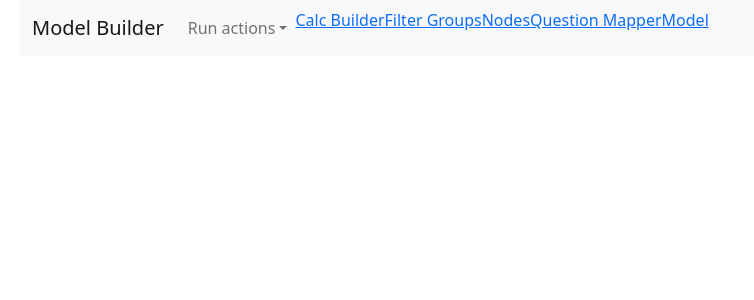
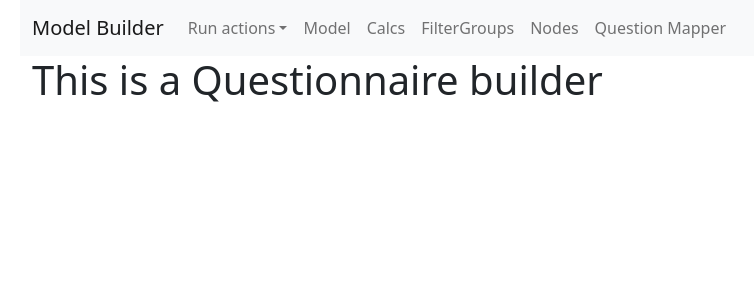
Before and after one commit to WillCole01/react-inputs, a React (Create React App) app: page /QuestionMapper in a window 1280 px wide. Shown: the top 300 px of the page, without its empty margins (50-804 px from the left). Built offline with nearby package versions, Linux system fonts and the light colour scheme.

Commit message:
adding some component pages and basic routing that can be evolved

```diff
--- a/src/App.js
+++ b/src/App.js
@@ -1,19 +1,29 @@
 import Calcs from './Calcs';
+import FilterGroups from "./FilterGroups.js";
+import Model from "./Model.js";
+import QuestionMapper from "./QuestionMapper.js";
+import Nodes from "./Nodes.js";
+
+import {Route, Routes} from 'react-router-dom';
 import BtsNavbar from './components/BtsNavbar';
 import { Container, Row } from 'react-bootstrap'; //
-import { Routes, Route } from 'react-router-dom';
 
 const App = () => {
    return ( <>
+         {/* <BrowserRouter/> */}
          <Container>
             <Row>
                  <BtsNavbar />
             </Row>
+            <Routes>
+              <Route path="/" Component={Model}/>
+              <Route path="/Calcs" Component={Calcs}/>
+              <Route path="/FilterGroups" Component={FilterGroups}/>
+              <Route path="/Nodes" Component={Nodes}/>
+              <Route path="/QuestionMapper" Component={QuestionMapper}/>
+            </Routes>
+            {/* <Calcs/> */}
          </Container>
-
-               <Routes>
-                  <Route path="/" element={<Calcs />} />
-               </Routes>
    </>);
 };
 
--- /dev/null
+++ b/src/FilterGroups.js
@@ -0,0 +1,12 @@
+const FilterGroups = () =>
+{
+  return(
+    <>
+      <h1>
+        This is a FilterGroup builder
+      </h1>
+    </>
+  )
+}
+
+export default FilterGroups;
--- /dev/null
+++ b/src/Model.js
@@ -0,0 +1,12 @@
+const Model = () =>
+{
+  return(
+    <>
+      <h1>
+        This is a model
+      </h1>
+    </>
+  )
+}
+
+export default Model;
--- /dev/null
+++ b/src/Nodes.js
@@ -0,0 +1,12 @@
+const Nodes = () =>
+{
+  return(
+    <>
+      <h1>
+        This is a Node Tree builder
+      </h1>
+    </>
+  )
+}
+
+export default Nodes;
--- /dev/null
+++ b/src/QuestionMapper.js
@@ -0,0 +1,12 @@
+const QuestionMapper = () =>
+{
+  return(
+    <>
+      <h1>
+        This is a Questionnaire builder
+      </h1>
+    </>
+  )
+}
+
+export default QuestionMapper;
--- a/src/components/BtsNavbar.js
+++ b/src/components/BtsNavbar.js
@@ -1,8 +1,15 @@
-import Container from 'react-bootstrap/Container';
-import Nav from 'react-bootstrap/Nav';
-import Navbar from 'react-bootstrap/Navbar';
-import NavDropdown from 'react-bootstrap/NavDropdown';
-import { NavLink } from 'react-router-dom';
+// import  from 'react-bootstrap/Nav';
+// import Container from 'react-bootstrap/Container';
+// import  from 'react-bootstrap/NavDropdown';
+import {Navbar,Nav,Container, NavDropdown } from 'react-bootstrap';
+import {Route, Routes} from 'react-router-dom';
+
+import Calcs from "../Calcs.js";
+import FilterGroups from "../FilterGroups.js";
+import Model from "../Model.js";
+import QuestionMapper from "../QuestionMapper.js";
+import Nodes from "../Nodes.js";
+
 
 function BtsNavbar() {
   return (
@@ -10,19 +17,21 @@ function BtsNavbar() {
       <Container>
         <Navbar.Brand href="#home">Model Builder</Navbar.Brand>
         <Navbar.Toggle aria-controls="basic-navbar-nav" />
+
         <Navbar.Collapse id="basic-navbar-nav">
           <Nav className="me-auto">
+
             <NavDropdown title="Run actions" id="basic-nav-dropdown">
               <NavDropdown.Item href="#action/3.1">Select test run</NavDropdown.Item>
-              <NavDropdown.Item href="#action/3.2">
-                Run inputs
-              </NavDropdown.Item>
+              <NavDropdown.Item href="#action/3.2">Run inputs</NavDropdown.Item>
             </NavDropdown>
-            <NavLink to="../Calcs.js">Calc Builder</NavLink>
-            <NavLink to="#FilterGroups">Filter Groups</NavLink>
-            <NavLink to="#Nodes">Nodes</NavLink>
-            <NavLink to="#QuestionMapper">Question Mapper</NavLink>
-            <NavLink to="#Model">Model</NavLink>
+
+            <Nav.Link href="/">Model</Nav.Link>
+            <Nav.Link href="/Calcs">Calcs</Nav.Link>
+            <Nav.Link path="/FilterGroups">FilterGroups</Nav.Link>
+            <Nav.Link path="/Nodes">Nodes</Nav.Link>
+            <Nav.Link path="/QuestionMapper">Question Mapper</Nav.Link>
+
           </Nav>
         </Navbar.Collapse>
       </Container>
```
Lines whose indentation alone changed are shown as unchanged.
